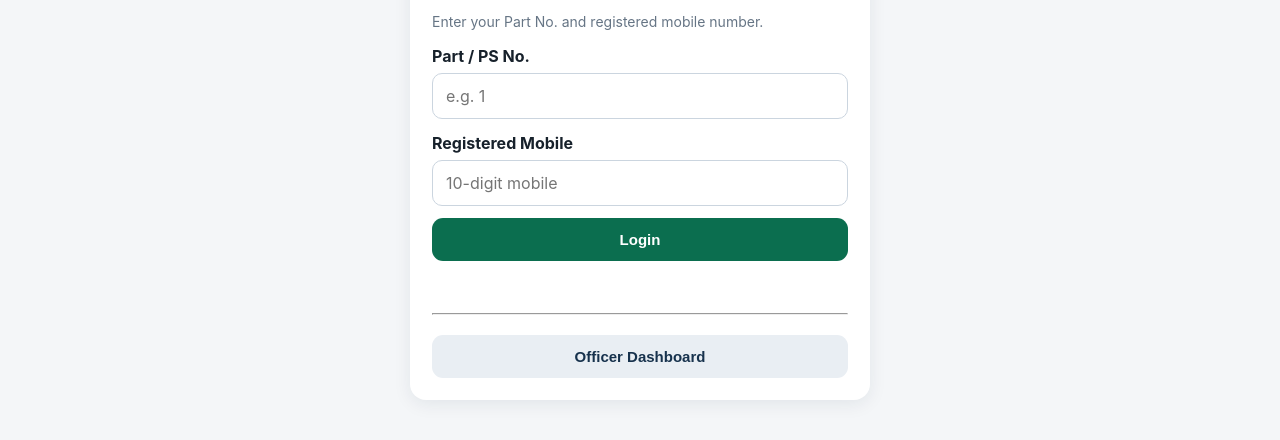
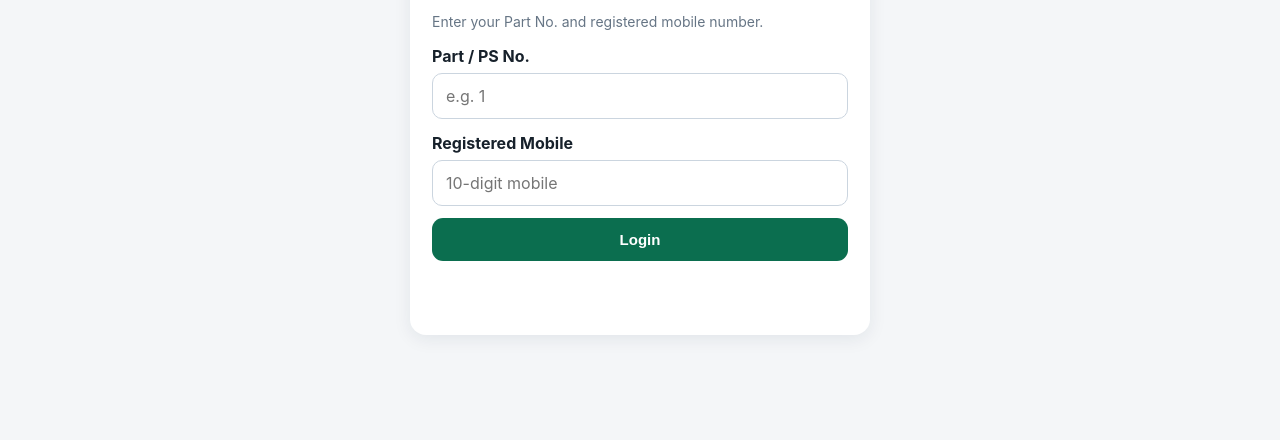
Before and after one commit to anacambridge-max/BLO-ATTENDANCE-PORTAL, a website: page index.html in a window 1280 px wide. Shown: the part 188-628 px from the top of the page. Drawn offline with Linux system fonts and the light colour scheme.

Commit message:
Hide officer dashboard entry from BLO login

```diff
--- a/index.html
+++ b/index.html
@@ -1,6 +1,6 @@
 <!doctype html><html lang="en"><head><meta charset="utf-8"><meta name="viewport" content="width=device-width,initial-scale=1"><title>AC-34 Matiala — BLO Attendance</title><link rel="stylesheet" href="styles.css"></head><body>
 <div class="topbar"><div><b>AC-34 MATIALA</b><span>BLO Attendance & Geo-Tagged Field Work</span></div><button id="logoutBtn" class="ghost hidden">Logout</button></div><main>
-<section id="loginView" class="card login"><h1>BLO Attendance Portal</h1><p class="muted">Enter your Part No. and registered mobile number.</p><label>Part / PS No.</label><input id="partInput" inputmode="numeric" placeholder="e.g. 1"><label>Registered Mobile</label><input id="mobileInput" inputmode="numeric" maxlength="10" placeholder="10-digit mobile"><button id="loginBtn">Login</button><p id="loginMsg" class="error"></p><hr><button id="officerBtn" class="secondary">Officer Dashboard</button></section>
+<section id="loginView" class="card login"><h1>BLO Attendance Portal</h1><p class="muted">Enter your Part No. and registered mobile number.</p><label>Part / PS No.</label><input id="partInput" inputmode="numeric" placeholder="e.g. 1"><label>Registered Mobile</label><input id="mobileInput" inputmode="numeric" maxlength="10" placeholder="10-digit mobile"><button id="loginBtn">Login</button><p id="loginMsg" class="error"></p></section>
 <section id="bloView" class="hidden"><div class="card"><div class="statusrow"><div><div class="eyebrow">LOGGED IN BLO</div><h2 id="bloName">—</h2></div><div class="pill" id="partBadge">Part —</div></div><div class="grid"><div><small>Polling Station</small><b id="psAddress">—</b></div><div><small>Officer</small><b id="officerName">—</b></div><div><small>Polling Area</small><b id="pollingArea">—</b></div><div><small>Supervisor</small><b id="supervisorName">—</b></div></div></div>
 <div class="card"><div class="statusrow"><div><h2>Today's Attendance</h2><p id="todayText" class="muted"></p></div><div id="attendanceState" class="pill">Not submitted</div></div><div class="attendanceBtns"><button id="presentBtn" class="present">✓ MARK PRESENT</button><button id="absentBtn" class="absent">Mark Absent</button></div>
 <div id="workPanel" class="hidden"><div class="captureBox"><div class="captureTitle">1. Capture current GPS</div><button id="gpsBtn" class="secondary">📍 Get Current Location</button><div id="gpsInfo" class="captureInfo">Location permission is required for Present attendance.</div></div>
```
